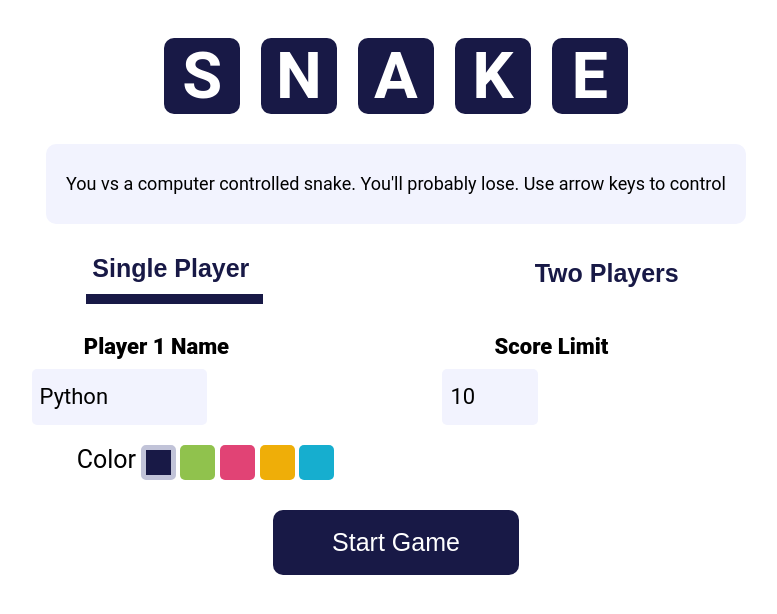
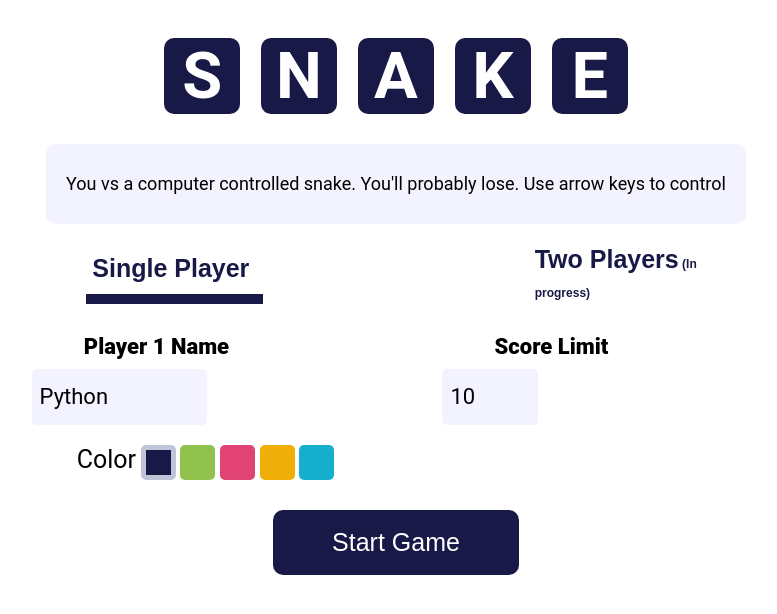
Before and after one commit to jackzhen1996/reactSnake, a React app: page / in a window 1280 px wide. Shown: the top 614 px of the page, without its empty margins (244-1021 px from the left). Built offline with nearby package versions, Linux system fonts and the light colour scheme; no server answers; the HTML template or start-up script is replaced by a standard one.

Commit message:
added in progress to two player title

```diff
--- a/client/src/components/landing.jsx
+++ b/client/src/components/landing.jsx
@@ -24,8 +24,8 @@ const Landing = ({chooseMode}) => {
 
   return (
     <div className={styles.landing}>
-      <button style={toggle==='single'? focusStyle: regularStyle} onClick={()=>handleClick('single')}><span>Single</span> Player</button>
-      <button style={toggle==='multi'? focusStyle: regularStyle} onClick={()=>handleClick('multi')}><span>Two Pl</span>ayers</button>
+      <button style={toggle==='single'? focusStyle: regularStyle} onClick={()=>handleClick('single')}>Single Player</button>
+      <button style={toggle==='multi'? focusStyle: regularStyle} onClick={()=>handleClick('multi')}>Two Players<span style={{fontSize:'12px'}}> (In progress)</span></button>
     </div>
   )
 };
```
